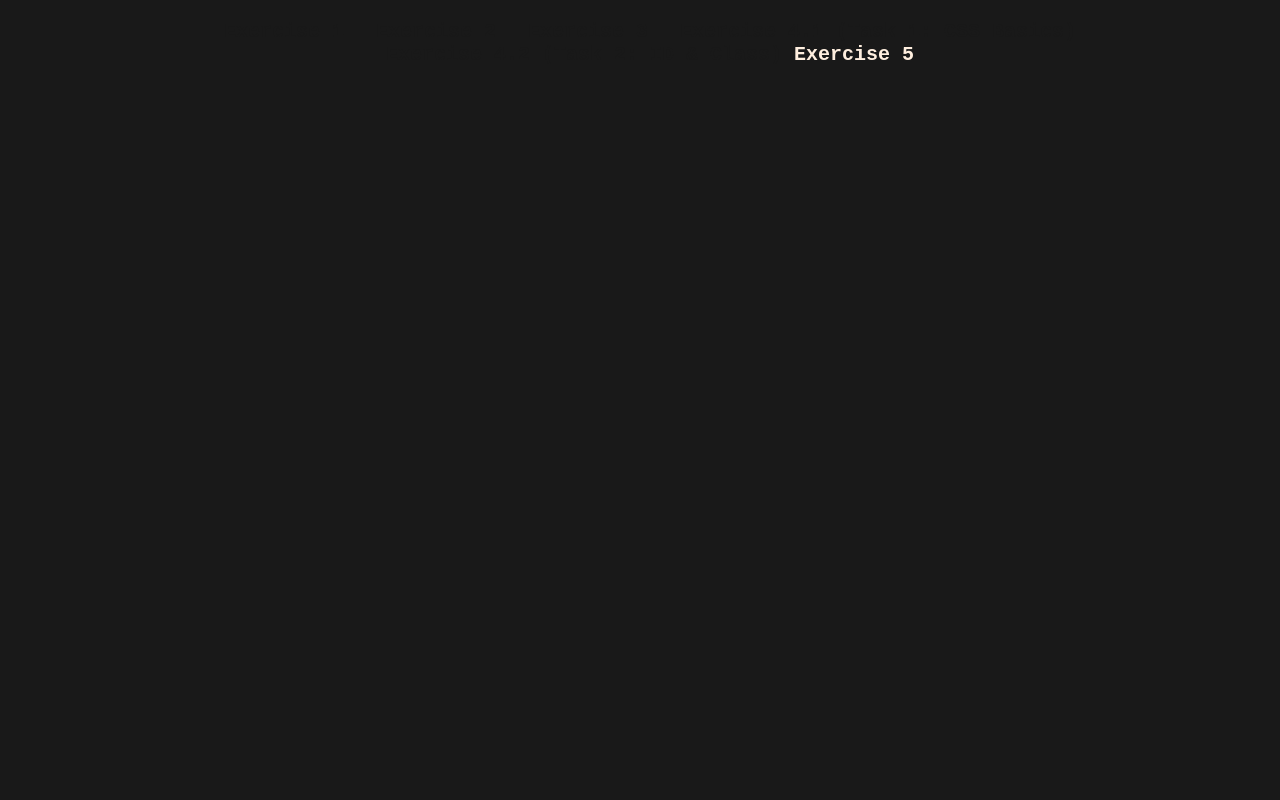
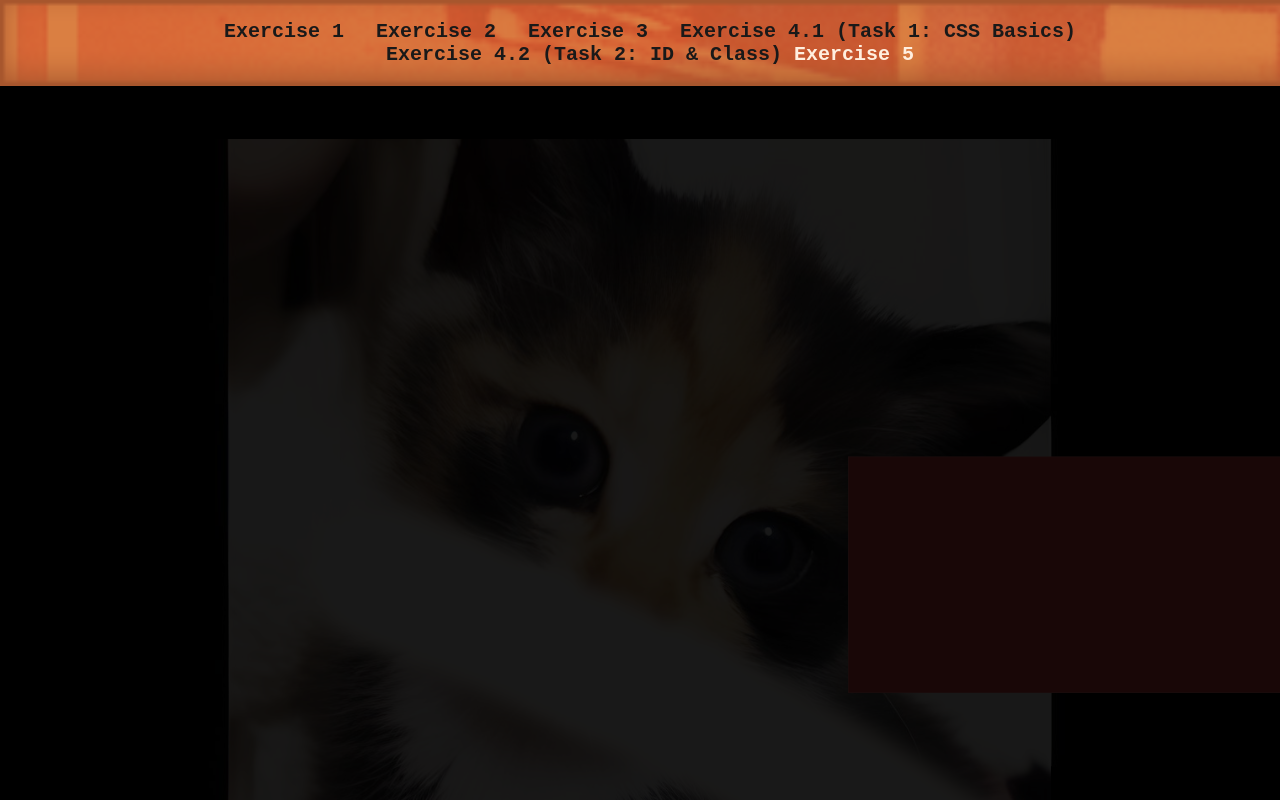
Before and after one commit to EetuHAMK/IndividualTasks, a plain HTML site: page index.html in a window 1280 px wide. Drawn offline with Linux system fonts and the light colour scheme; the site is published under a folder, as on GitHub Pages, so addresses that start at the root find nothing.

Commit message:
UPDATE X

```diff
--- a/css/style.css
+++ b/css/style.css
@@ -1,6 +1,6 @@
 body{
     background-color: #191919;
-    background-image: url(/images/image_background.png);
+    background-image: url("../images/image_background.png");
     background-blend-mode: multiply;
     background-position: center;
     background-repeat: no-repeat;
@@ -23,7 +23,7 @@ h2{
 }
 
 header{
-    background-image: url(/images/image_background.png);
+    background-image: url("../images/image_background.png");
     background-blend-mode: multiply;
     background-repeat: no-repeat;
     background-size: cover;
--- a/css/style_index.css
+++ b/css/style_index.css
@@ -1,6 +1,6 @@
 body{
     background-color: #191919;
-    background-image: url(/images/image2.png);
+    background-image: url("../images/image2.png");
     background-blend-mode: multiply;
     background-position: top;
     background-repeat: no-repeat;
@@ -11,7 +11,7 @@ body{
 }
 
 nav{
-    background-image: url(/images/nav.png);
+    background-image: url("../images/nav.png");
     background-blend-mode: darken;
     background-size: cover;
     padding: auto;
```
